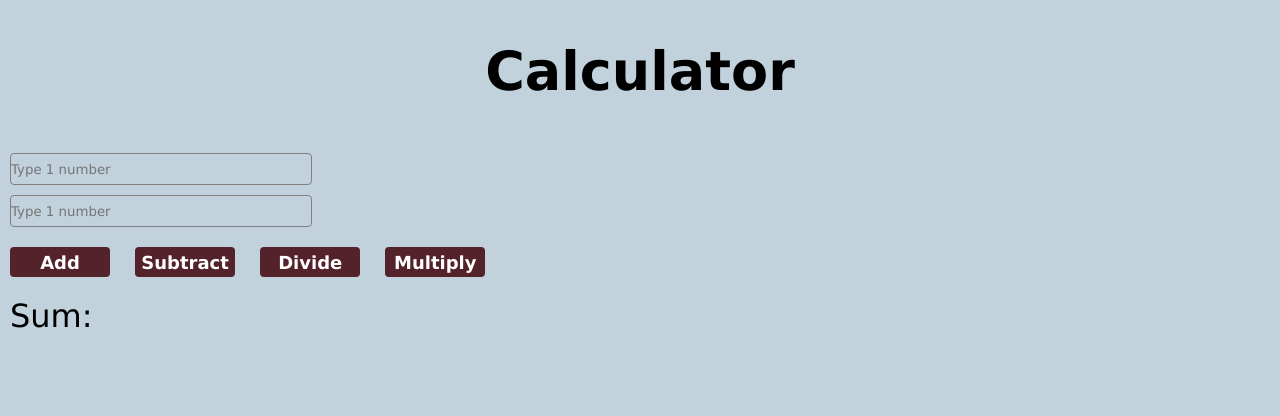
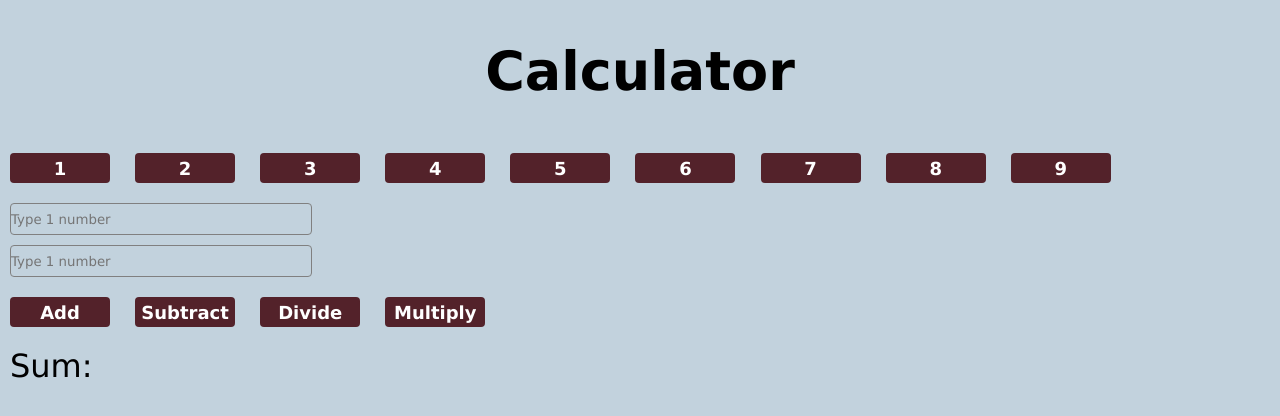
Before and after one commit to ArthurBBotelho/calculator, a plain HTML site: page index.html in a window 1280 px wide. Drawn offline with Linux system fonts and the light colour scheme.

Commit message:
We have to figure it out a way for the numbers to apper on the screen

```diff
--- a/index.html
+++ b/index.html
@@ -9,7 +9,17 @@
 </head>
 <body>
     <h1>Calculator</h1>
-    <div>
+    <div class="number">
+        <button>1</button>
+        <button onclick="getnumber()">2</button>
+        <button>3</button>
+        <button>4</button>
+        <button>5</button>
+        <button>6</button>
+        <button>7</button>
+        <button>8</button>
+        <button>9</button>
+
         <input type="text" id="num1-el" placeholder="Type 1 number">
         <input type="text" id="num2-el" placeholder="Type 1 number">
     </div>
```
